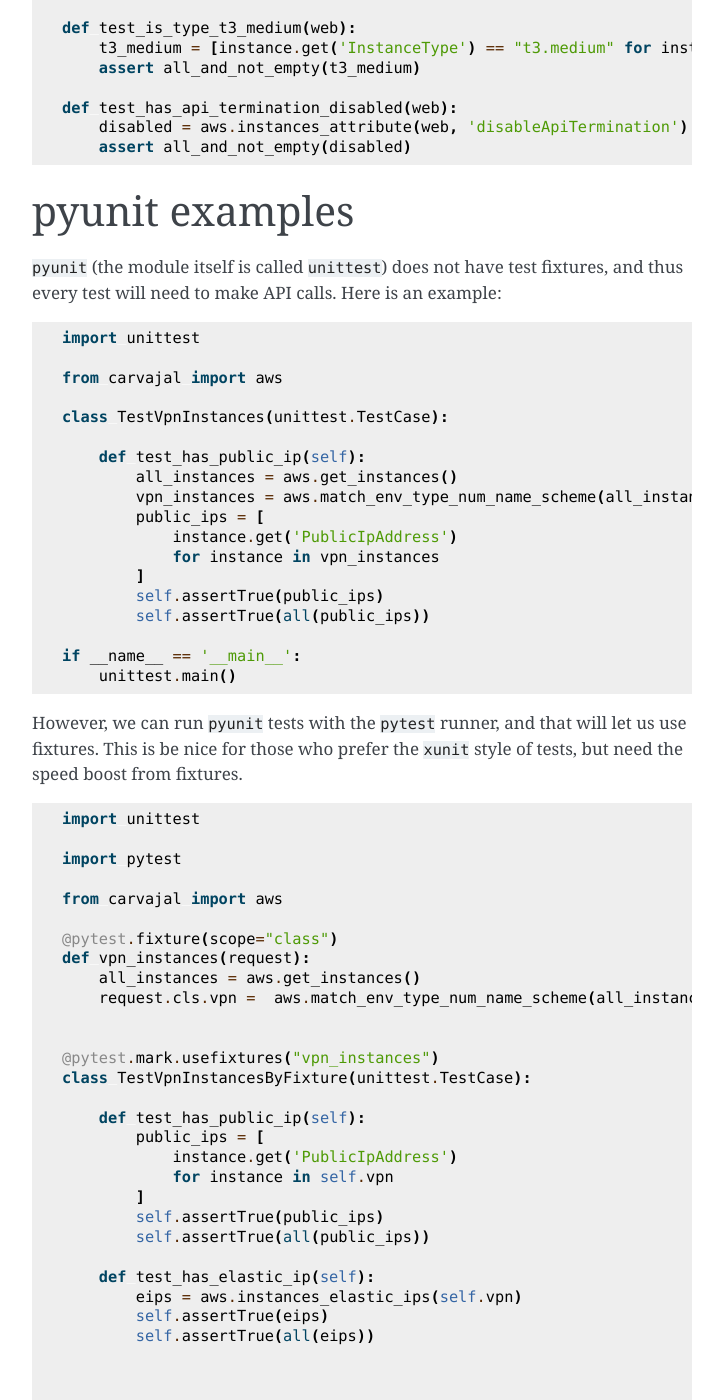
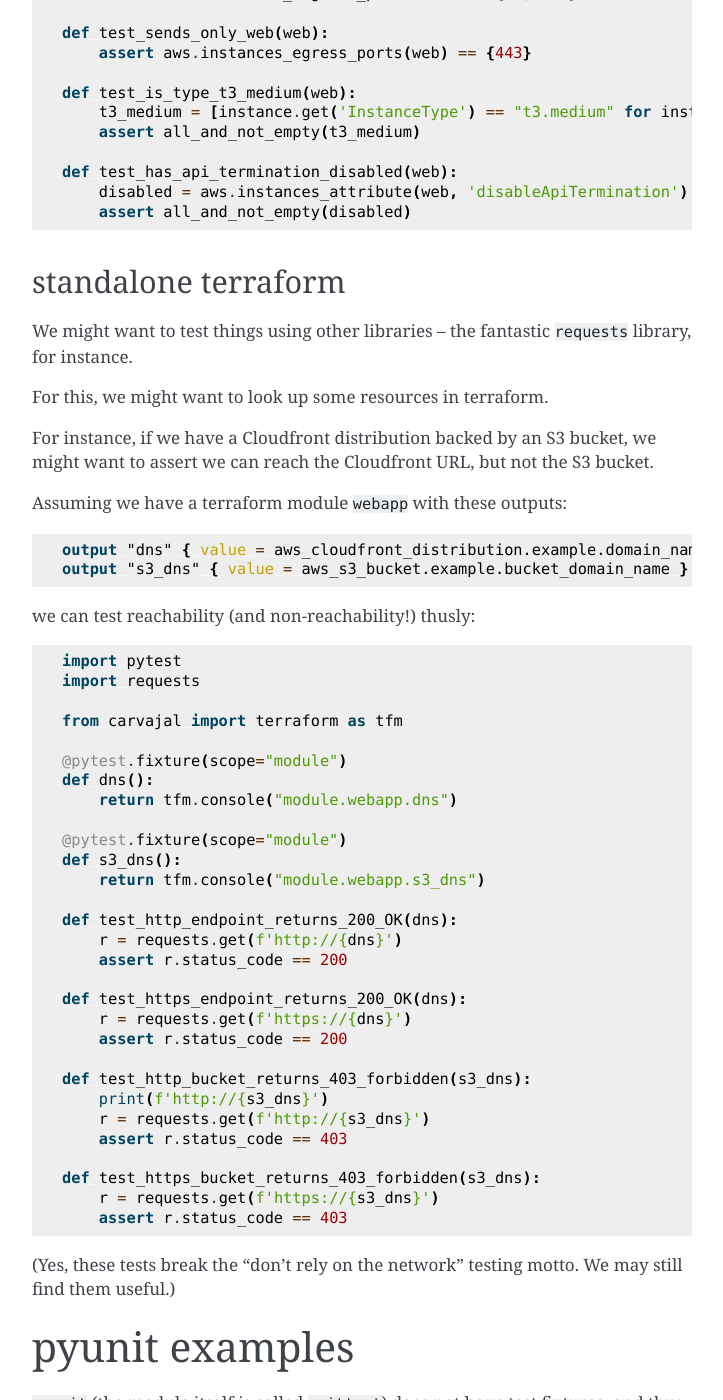
Before and after one commit to coalfire/carvajal, a Sphinx documentation site: the page built from docs/examples.rst, in a window 1280 px wide and 1400 px high, scrolled down 3361 px. Shown: the whole window, without its empty margins (388-1111 px from the left). Built offline with Sphinx 7.4.7, drawn with Linux system fonts in a browser that asks for light colours; some of the changed text lies outside the part shown.

Commit message:
add terraform-only doc examples

```diff
--- a/carvajal/__about__.py
+++ b/carvajal/__about__.py
@@ -4,5 +4,5 @@ Project metadata
 
 __project__ = "carvajal"
 __author__ = "Noah Birnel"
-__version__ = "0.1.1"
+__version__ = "0.1.2"
 __license__ = "MIT"
--- a/docs/examples.rst
+++ b/docs/examples.rst
@@ -3,6 +3,10 @@ pytest examples
 
 A simple test
 +++++++++++++
+
+To start,
+let's test something true for all of our infrastructure:
+No instances accept ssh from the world.
 
 .. code-block:: python
 
@@ -190,6 +194,63 @@ Finally we write tests for our web instances in ``tests/test_web.py``:
         assert all_and_not_empty(disabled)
 
 
+standalone terraform
+++++++++++++++++++++
+
+We might want to test things using other libraries --
+the fantastic ``requests`` library, for instance.
+
+For this, we might want to look up some resources in terraform.
+
+For instance,
+if we have a Cloudfront distribution backed by an S3 bucket,
+we might want to assert we can reach the Cloudfront URL,
+but not the S3 bucket.
+
+Assuming we have a terraform module ``webapp`` with these outputs:
+
+.. code-block:: terraform
+
+    output "dns" { value = aws_cloudfront_distribution.example.domain_name }
+    output "s3_dns" { value = aws_s3_bucket.example.bucket_domain_name }
+
+we can test reachability (and non-reachability!) thusly:
+
+.. code-block:: python
+
+    import pytest
+    import requests
+
+    from carvajal import terraform as tfm
+
+    @pytest.fixture(scope="module")
+    def dns():
+        return tfm.console("module.webapp.dns")
+
+    @pytest.fixture(scope="module")
+    def s3_dns():
+        return tfm.console("module.webapp.s3_dns")
+
+    def test_http_endpoint_returns_200_OK(dns):
+        r = requests.get(f'http://{dns}')
+        assert r.status_code == 200
+
+    def test_https_endpoint_returns_200_OK(dns):
+        r = requests.get(f'https://{dns}')
+        assert r.status_code == 200
+
+    def test_http_bucket_returns_403_forbidden(s3_dns):
+        print(f'http://{s3_dns}')
+        r = requests.get(f'http://{s3_dns}')
+        assert r.status_code == 403
+
+    def test_https_bucket_returns_403_forbidden(s3_dns):
+        r = requests.get(f'https://{s3_dns}')
+        assert r.status_code == 403
+
+(Yes, these tests break the "don't rely on the network" testing motto.
+We may still find them useful.)
+
 pyunit examples
 ~~~~~~~~~~~~~~~
 
@@ -222,7 +283,7 @@ Here is an example:
 However, we can run ``pyunit`` tests with the ``pytest`` runner,
 and that will let us use fixtures.
 This is be nice for those who prefer the ``xunit`` style of tests,
-but need the speed boost from fixtures.
+but still want the speed boost from fixtures.
 
 .. code-block:: python
 
--- a/setup.py
+++ b/setup.py
@@ -5,7 +5,7 @@ with open("README.rst", "r", encoding="utf-8") as fh:
 
 setuptools.setup(
     name="carvajal",
-    version="0.1.1",
+    version="0.1.2",
     author="Noah Birnel",
     author_email="noah.birnel@coalfire.com",
     description="Helper functions for describing AWS infrastructure",
```
Also changed, not shown: other parts of docs/examples.rst (+8 -8 lines).
